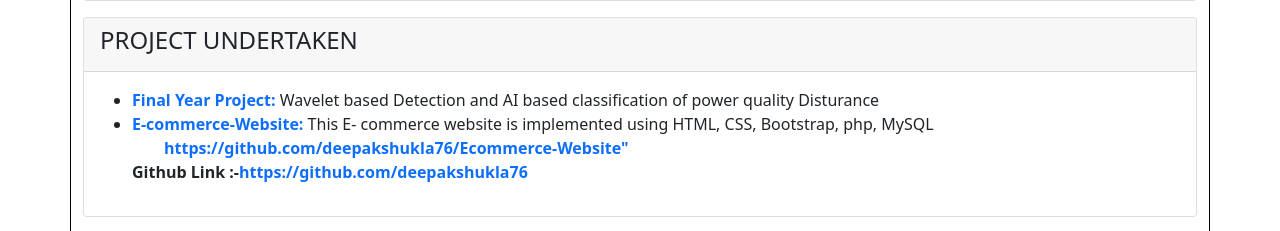
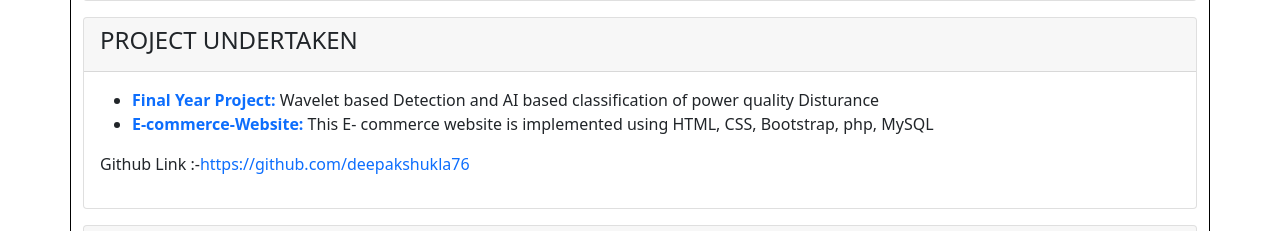
Before and after one commit to deepakshukla76/deepakshukla76.github.io, a plain HTML site: page index.html in a window 1280 px wide. Shown: the part 1160-1391 px from the top of the page. Drawn offline with nearby package versions, Linux system fonts and the light colour scheme.

Commit message:
Update index.html

```diff
--- a/index.html
+++ b/index.html
@@ -98,14 +98,12 @@ HECL - RANCHI | (june-2018 - july-2018) </li>
     <h4>PROJECT UNDERTAKEN</h4>
   </div>
   <div class="card-body">
-  		<ul>
+  	<ul>
 		<li><strong><a href="">Final Year Project:</a></strong>
 Wavelet based Detection and AI based classification of power quality Disturance </li>
 
 <li><strong><a href="https://github.com/deepakshukla76/Ecommerce-Website">E-commerce-Website:</a></strong> This E- commerce website is implemented using HTML, CSS, Bootstrap, php, MySQL</li>
-<ul><strong><a href="https://github.com/deepakshukla76/Ecommerce-Website">https://github.com/deepakshukla76/Ecommerce-Website"</a></li>
-  		</ul>
-
+</ul>
   	<p>Github Link :-<a href="https://github.com/deepakshukla76" style="text-decoration: none">https://github.com/deepakshukla76</a></p>
   </div>
 </div>
```
